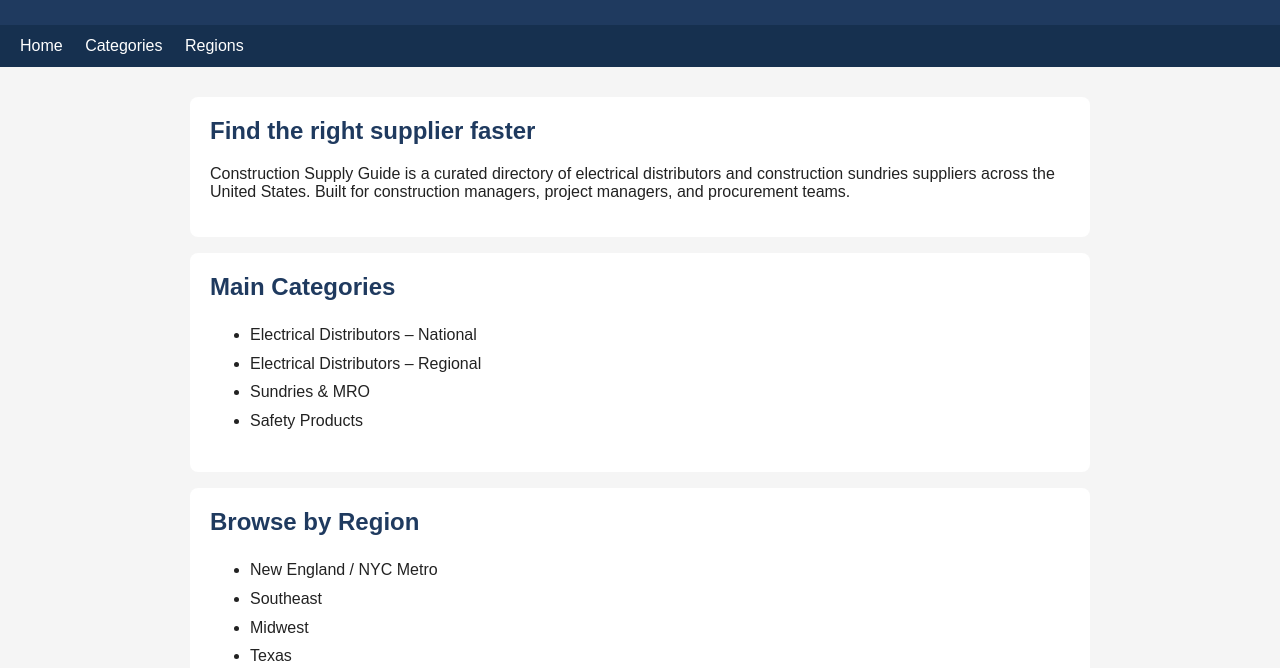
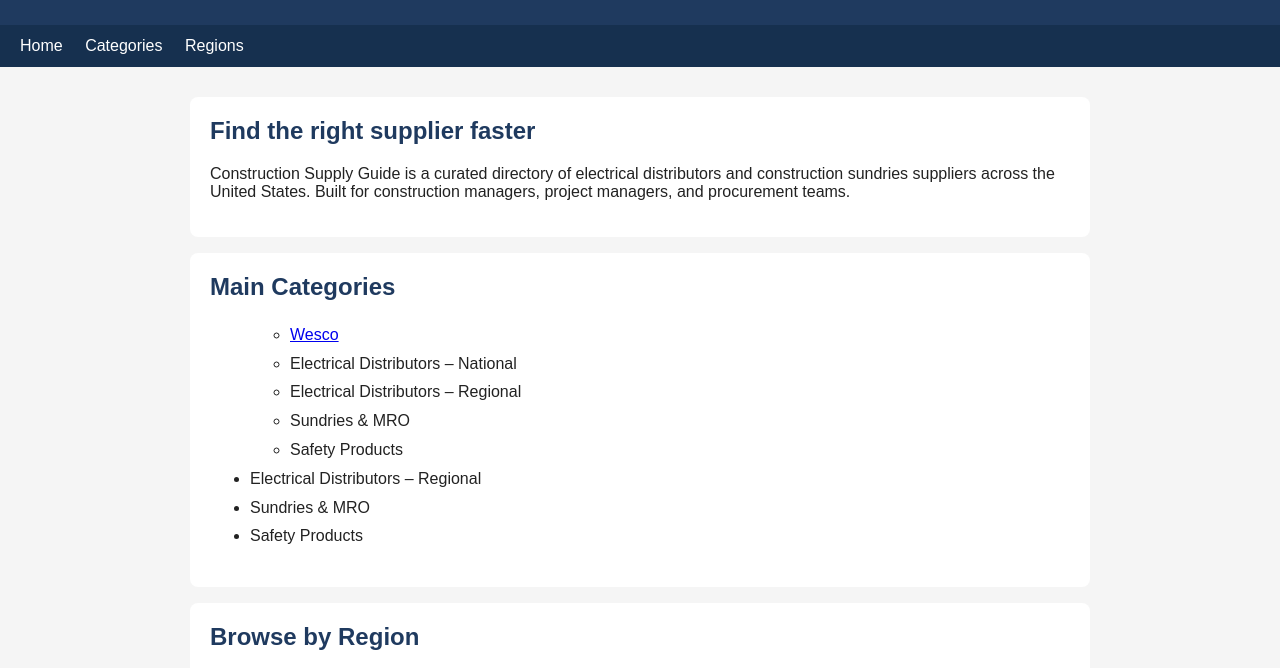
Before and after one commit to constructionsg2026-stack/construction-supply-guide, a plain HTML site: page index.html in a window 1280 px wide. Shown: the part 87-755 px from the top of the page. Drawn offline with Linux system fonts and the light colour scheme.

Commit message:
Update index.html

```diff
--- a/index.html
+++ b/index.html
@@ -39,7 +39,13 @@
     <div class="card" id="categories">
       <h2>Main Categories</h2>
       <ul>
+              <ul>
+        <li><a href="/suppliers/wesco">Wesco</a></li>
         <li>Electrical Distributors – National</li>
+        <li>Electrical Distributors – Regional</li>
+        <li>Sundries &amp; MRO</li>
+        <li>Safety Products</li>
+      </ul>
         <li>Electrical Distributors – Regional</li>
         <li>Sundries &amp; MRO</li>
         <li>Safety Products</li>
```
